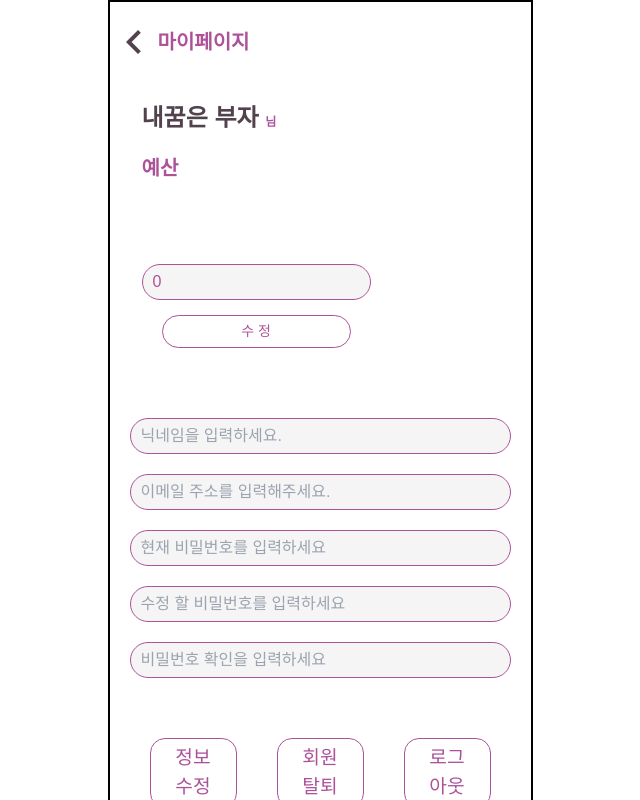
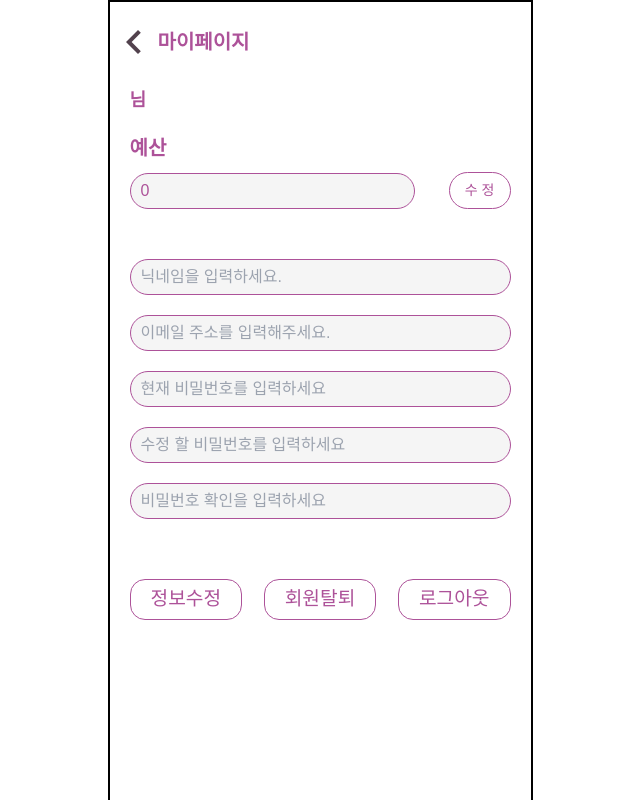
Before and after one commit to haglass/MoneyBook, a React (Create React App) app: page /myPage in a window 1280 px wide. Shown: the top 800 px of the page, without its empty margins (320-960 px from the left). Built offline with nearby package versions, Linux system fonts and the light colour scheme.

Commit message:
my page 수정

```diff
--- a/src/components/Nav.js
+++ b/src/components/Nav.js
@@ -9,6 +9,8 @@ import { FaComments } from "react-icons/fa";
 import { useSelector } from "react-redux";
 
 const Nav = () => {
+  // 정보를 redux 에서 참조할 때 사용 코드
+  const user = useSelector((state) => state.user);
 
   return (
     <>
@@ -16,7 +18,7 @@ const Nav = () => {
         <li>
           <css.NavStyle
             className={({ isActive }) => (isActive ? "active" : "")}
-            to="/"
+            to={user.miSeq ? "/Main" : "/Login"}
           >
             <AiFillHome />
           </css.NavStyle>
@@ -45,7 +47,6 @@ const Nav = () => {
             <FaComments />
           </css.NavStyle>
         </li>
-
       </css.navInner>
     </>
   );
--- a/src/pages/user/MyPage.js
+++ b/src/pages/user/MyPage.js
@@ -109,12 +109,7 @@ const MyPage = () => {
   };
   // 전송 실행시 각 항목의 내용 체크
   const handleSubmit = (e) => {
-    // 웹브라우저가 갱신된다.
-    // SPA 컨셉과 맞지 않는다.
-    // state 도 초기화가 된다.
     e.preventDefault();
-    // 필요항목에 대한 체크 실행
-    // 각 항목 체크용 객체를 생성해 진행
     setErr(check(val));
   };
   const navigate = useNavigate();
@@ -163,13 +158,13 @@ const MyPage = () => {
           <h1 className="text-xl font-bold text-main">마이페이지</h1>
         </Header>
         <div className="myPage-inner">
-          <div className="ml-3 mt-5">
+          <div>
             <h1 className="tex-2xl text-sub text-2xl font-bold">
-              내꿈은 부자 <span className=" text-main text-xs">님</span>
+              {user.miNickname} <span className=" text-main text-lg">님</span>
             </h1>
             <div className=" mt-5">
               <span className=" text-main text-xl font-bold ">예산</span>
-              <div className="flex justify-between items-center mt-3">
+              <div className="editdon">
                 <form onSubmit={handleDonSubmit}>
                   <input
                     type="text"
@@ -227,19 +222,15 @@ const MyPage = () => {
             />
             <span className="err text-xs">{Err.password2}</span>
           </form>
-          <div className="flex justify-center">
-            <button
-              type="submit"
-              onClick={handleSubmit}
-              value="SUBMIT"
-              className="ml-3"
-            >
+          <div className="flex justify-between">
+            <button type="submit" onClick={handleSubmit} value="SUBMIT">
               정보수정
             </button>
             <button
               type="button"
               onClick={(e) => {
                 userDeleteBt();
+                navigate("/");
               }}
             >
               회원탈퇴
@@ -248,6 +239,7 @@ const MyPage = () => {
               type="button"
               onClick={(e) => {
                 dispatch(clearUser());
+                navigate("/");
               }}
             >
               로그아웃
--- a/src/styles/Styles.jsx
+++ b/src/styles/Styles.jsx
@@ -134,6 +134,22 @@ export const MyPageDiv = styled.div`
   .myPage-inner {
     width: 100%;
     padding: 0 20px;
+    .editdon {
+      form {
+        display: flex;
+        flex-direction: row;
+        justify-content: space-between;
+        align-items: center;
+        margin-top: 10px;
+        input {
+          margin-bottom: 0;
+          width: 75%;
+        }
+        button {
+          margin: 0;
+        }
+      }
+    }
     input {
       background-color: whitesmoke;
       outline: none;
@@ -150,17 +166,17 @@ export const MyPageDiv = styled.div`
     }
 
     .rewrite {
-      padding: 5px 13px;
+      padding: 7px 15px;
       border: 1px solid #ad5299;
       border-radius: 20px;
       font-size: 14px;
-      text-alin: center;
+      text-align: center;
       margin-top: 5px;
     }
     form {
       display: flex;
       flex-direction: column;
-      margin-top: 70px;
+      margin-top: 50px;
       input {
         background-color: whitesmoke;
         outline: none;
@@ -179,17 +195,6 @@ export const MyPageDiv = styled.div`
         color: red;
         margin-bottom: 10px;
       }
-      select {
-        background-color: whitesmoke;
-        outline: none;
-        border: 1px solid #ad5299;
-        border-radius: 20px;
-        padding: 5px 10px;
-        color: #ad5299;
-        &:focus {
-          background-color: #fff;
-        }
-      }
     }
     button {
       display: block;
@@ -199,7 +204,6 @@ export const MyPageDiv = styled.div`
       color: #ad5299;
       font-weight: 500;
       font-size: 1.2rem;
-      margin: 0 20px;
       margin-top: 40px;
     }
   }
```
